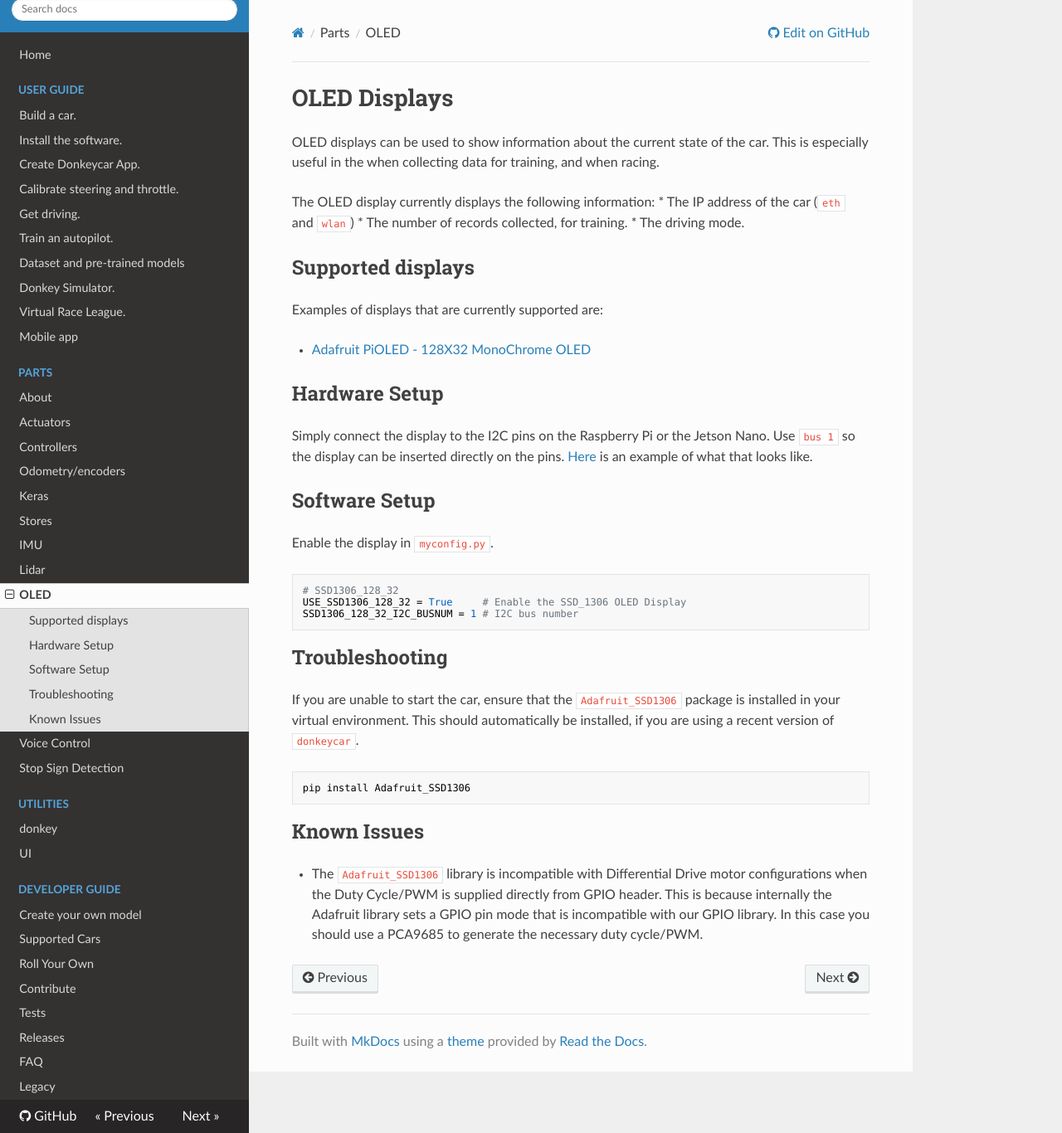
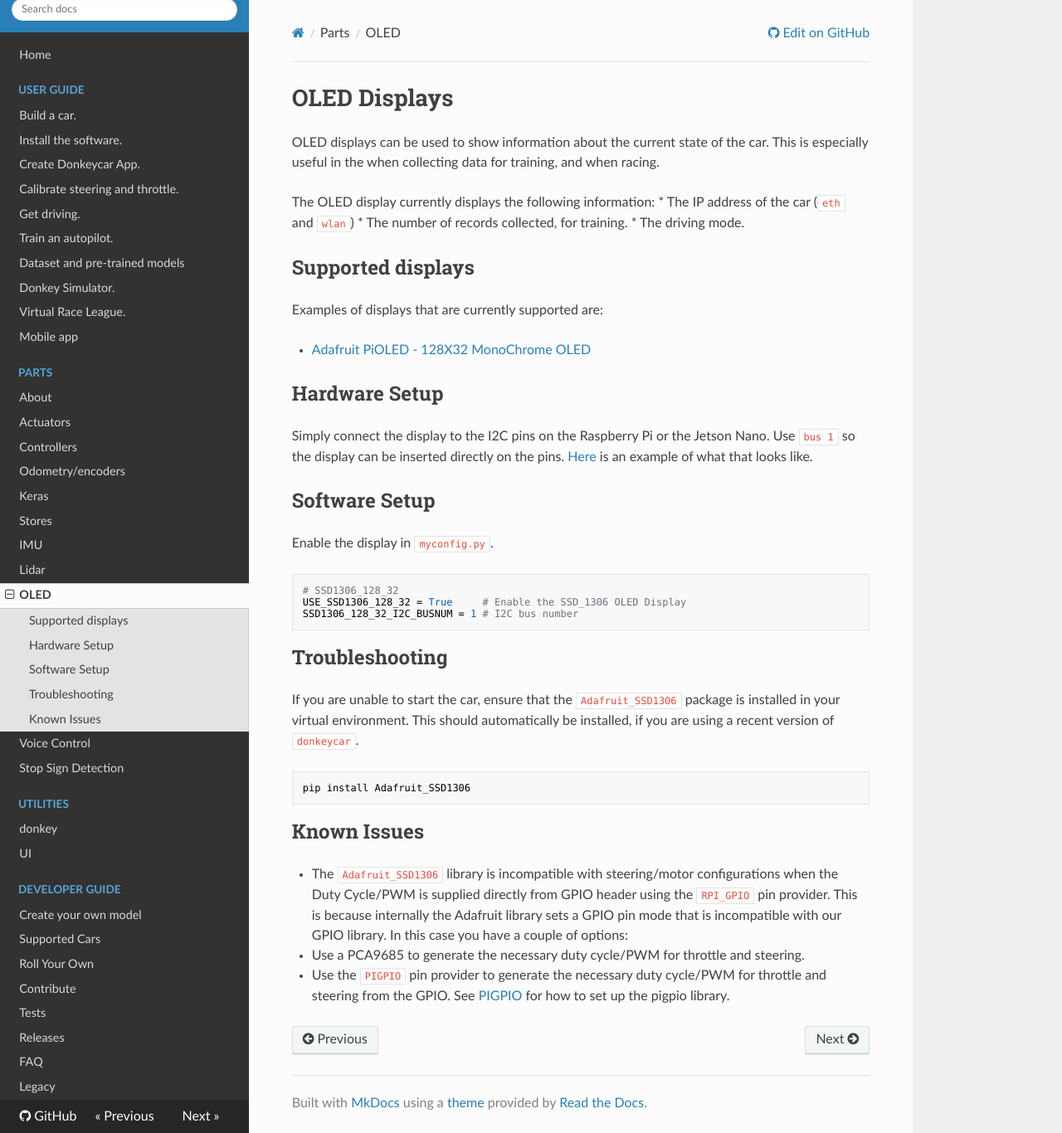
Before and after one commit to autorope/donkeydocs, an MkDocs documentation site: the page built from docs/parts/oled.md, in a window 1280 px wide and 1366 px high. Shown: the whole window at 83% size. Built offline with MkDocs 1.6.1, drawn with Linux system fonts in a browser that asks for light colours; nearby versions of some CDN libraries; old or Windows-style settings are respelled for this version of MkDocs.

Commit message:
Update known issue with OLED and RPi.GPIO

````diff
--- a/docs/parts/oled.md
+++ b/docs/parts/oled.md
@@ -35,4 +35,6 @@ If you are unable to start the car, ensure that the `Adafruit_SSD1306` package i
 pip install Adafruit_SSD1306
 ```
 ## Known Issues
-- The `Adafruit_SSD1306` library is incompatible with Differential Drive motor configurations when the Duty Cycle/PWM is supplied directly from GPIO header.  This is because internally the Adafruit library sets a GPIO pin mode that is incompatible with our GPIO library.  In this case you should use a PCA9685 to generate the necessary duty cycle/PWM.
+- The `Adafruit_SSD1306` library is incompatible with steering/motor configurations when the Duty Cycle/PWM is supplied directly from GPIO header using the `RPI_GPIO` pin provider.  This is because internally the Adafruit library sets a GPIO pin mode that is incompatible with our GPIO library.  In this case you have a couple of options:
+  - Use a PCA9685 to generate the necessary duty cycle/PWM for throttle and steering.
+  - Use the `PIGPIO` pin provider to generate the necessary duty cycle/PWM for throttle and steering from the GPIO.  See [PIGPIO](pins.md#PIGPIO) for how to set up the pigpio library.
````
